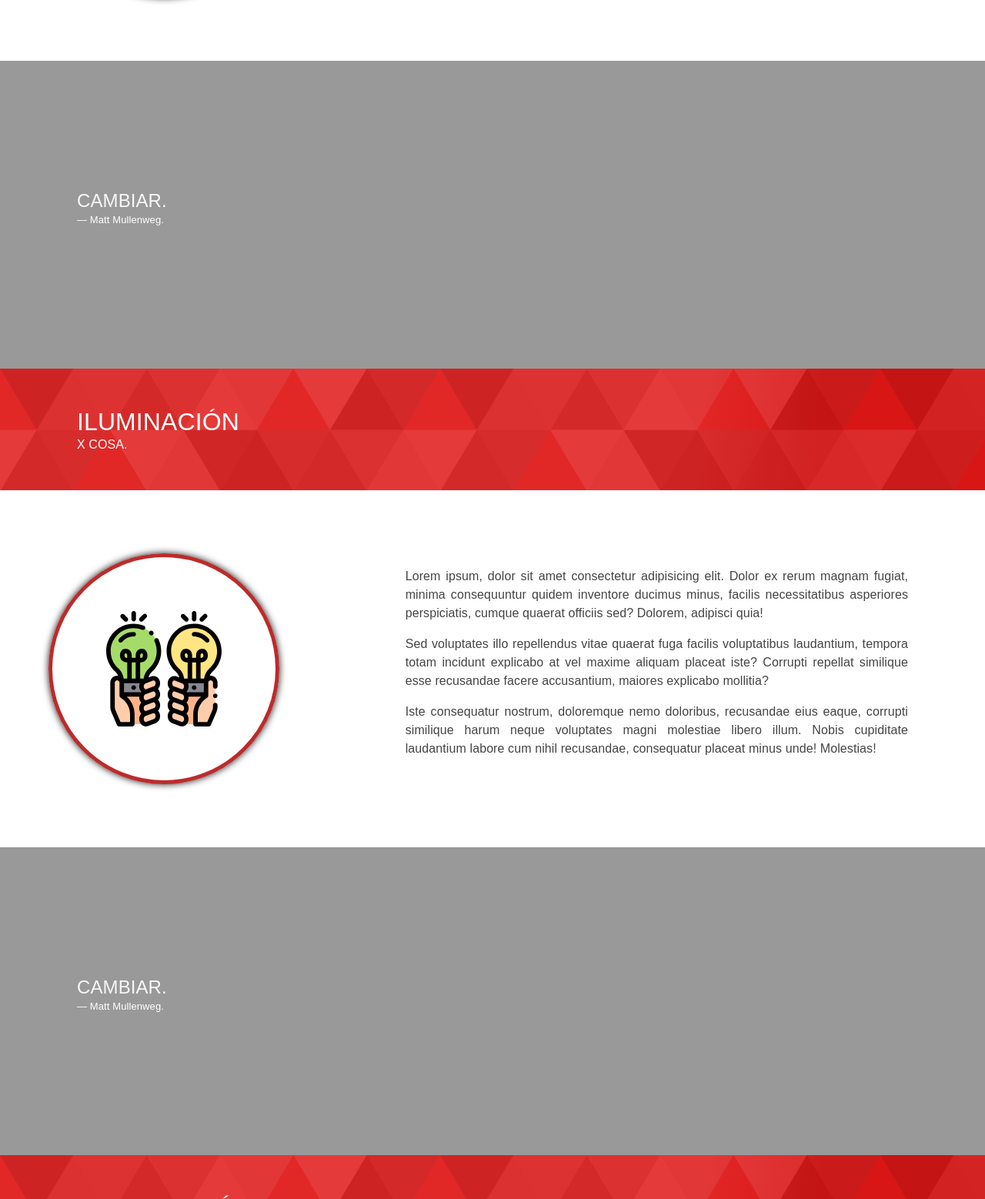
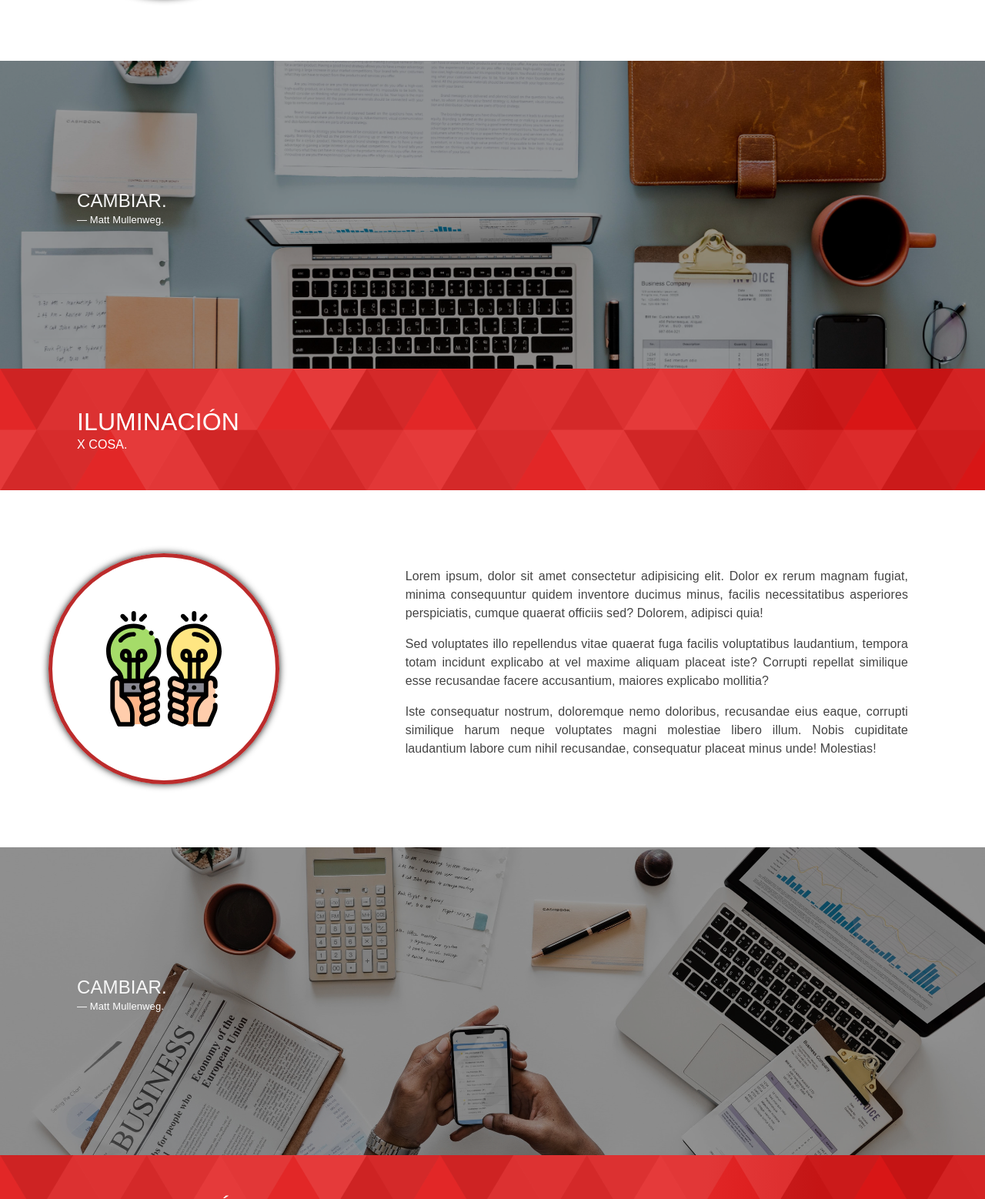
Before and after one commit to JoseFayard/evoke, a plain HTML site: page proceso.html in a window 1280 px wide. Shown: the part 2064-3622 px from the top of the page at 77% size. Drawn offline with Linux system fonts and the light colour scheme.

Commit message:
update image path

```diff
--- a/style/css/proceso.css
+++ b/style/css/proceso.css
@@ -48,15 +48,15 @@ section .row .col-md-4 {
     text-align: justify; }
 
 .image_line {
-  background-image: url("../../img/imac2.jpg"); }
+  background-image: url("../../img/img/imac2.jpg"); }
 
 .image_line2 {
-  background-image: url("../../img/imac3.jpg"); }
+  background-image: url("../../img/img/imac3.jpg"); }
 
 .image_line3 {
   width: 100%;
   height: 400px;
-  background-image: url("../../img/imac4.jpg");
+  background-image: url("../../img/img/imac4.jpg");
   background-size: cover;
   background-position: center;
   box-shadow: 100vh 100vw rgba(0, 0, 0, 0.4) inset;
```
